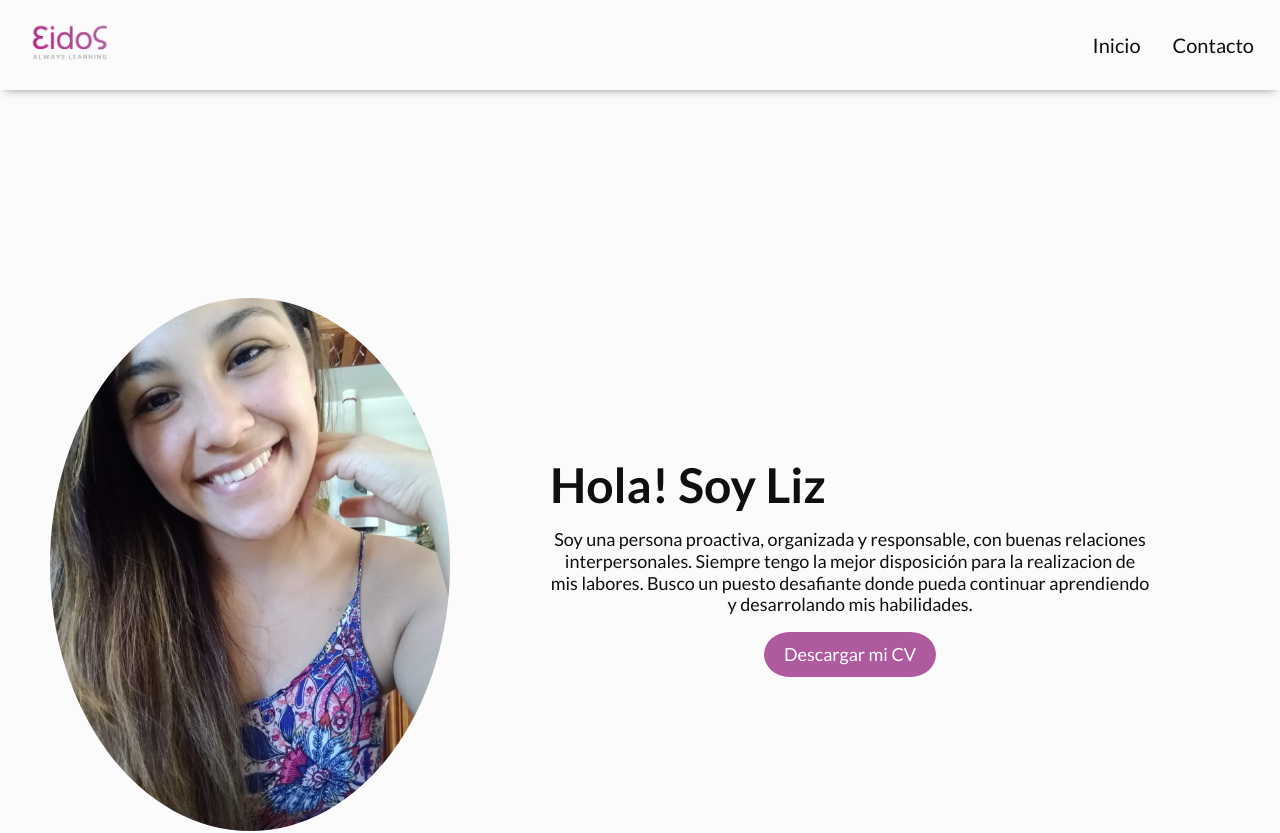
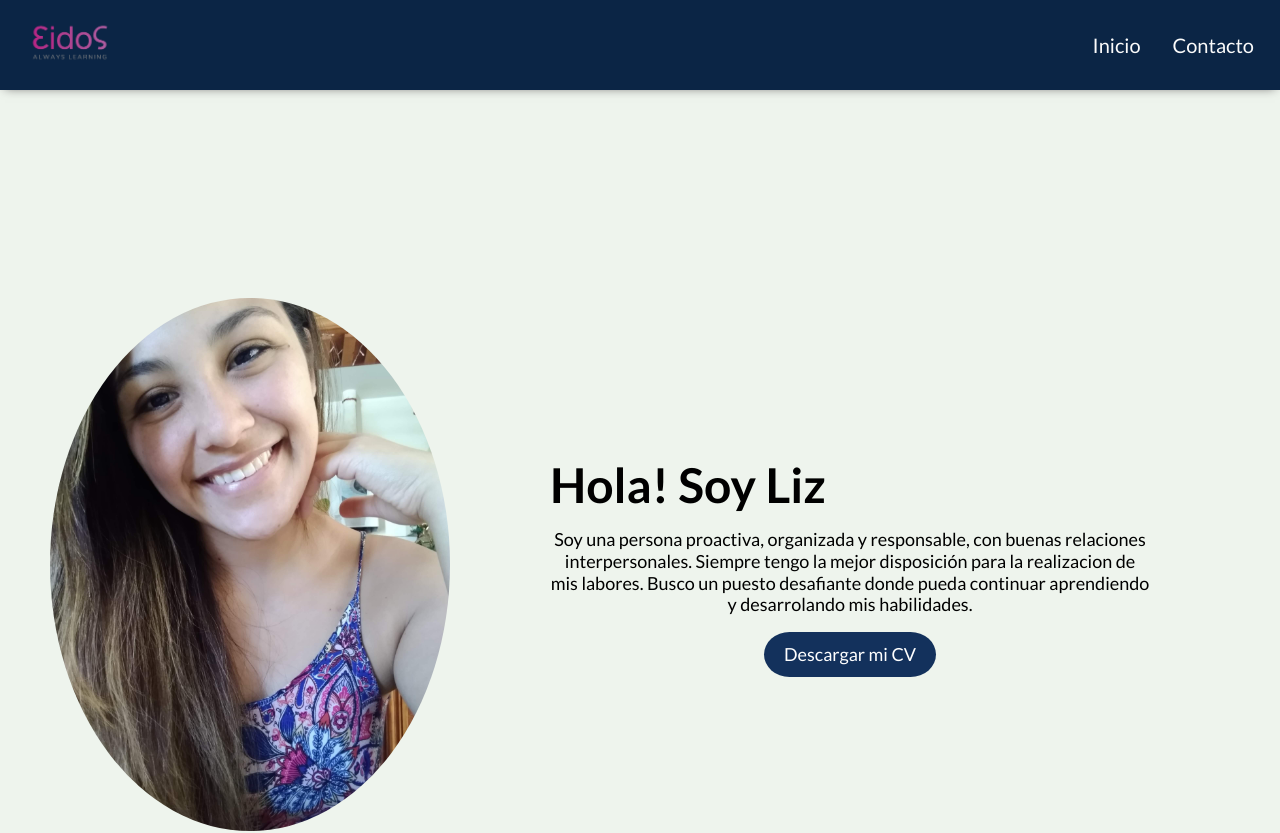
Before and after one commit to Liz-Maiz/Mi-Proyecto, a plain HTML site: page index.html in a window 1280 px wide. Shown: the top 833 px of the page. Drawn offline with Linux system fonts and the light colour scheme.

Commit message:
mensaje de commit

```diff
--- a/styles.css
+++ b/styles.css
@@ -33,9 +33,9 @@ body {
     /*TAMAÑO DE FUENTE*/
     line-height: 1.2;
     /*INTERLINEADO*/
-    background-color: #FBFBFB;
+    background-color: rgb(238, 244, 237);
     /*COLOR DE FONDO*/
-    color: #0f0f0f;
+    color: #000000;
     /*COLOR DE FUENTE*/
 
     /*EFECTOS DE LINEA SOMBREADA*/
@@ -94,7 +94,7 @@ header {
     /*ALTURA del header 90px*/
     width: 100%;
     /*ANCHO*/
-    background-color: #fbfbfb;
+    background-color: rgb(11, 37, 69);
     /*COLOR DE FONDO*/
     /*para que quede fijo*/
     position: fixed;
@@ -104,7 +104,7 @@ header {
     left: 0;
     /*IZQUIERDA*/
     /*para agregarlo sombra*/
-    box-shadow: 0 3px 10px -5px #5f5f5f;
+    box-shadow: 0 3px 10px -5px #6a6868;
     /*CAJA SOMBRA*/
     position: fixed;
     /*para que el menu me acompañe utilizo esta propiedad*/
@@ -129,15 +129,17 @@ nav {
 .nav-item a {
     padding: 16px;
     display: inline-block;
+    color: #fbfbfb;
 }
 
 
 .iconos:hover,
 .nav-item:hover {
     /*PERMITE PASAR EL CURSOR SOBRE EL MENU Y LO PINTA DE COLOR */
-    background-color: rgba(175, 89, 158, 0.3);
+    background-color: rgb(141, 169, 196);
     transition: background-color 0.3s;
     /*hace que el color aparezca de a poco*/
+
 }
 
 /*--BOTON--*/
@@ -232,6 +234,7 @@ article {
     width: 90%;
     margin: 10px;
     text-align: center;
+
 }
 
 
@@ -245,7 +248,7 @@ img.imagen {
 
 .boton {
     padding: 12px 20px;
-    background-color: #af599e;
+    background-color: rgb(19, 49, 92);
     color: white;
     border-top-right-radius: 15% 50%;
     border-top-left-radius: 15% 50%;
@@ -256,7 +259,7 @@ img.imagen {
 }
 
 .boton:hover {
-    background-color: rgba(175, 89, 158, 0.8);
+    background-color: rgb(141, 169, 196);
     transition: background-color 0.3s;
 }
 
@@ -281,10 +284,11 @@ img.iconos {
 }
 
 article.texto {
-    background: rgba(175, 89, 158, 0.3);
+    background: rgb(141, 169, 196);
     text-align: center;
     padding: 20px;
     border-radius: 10px;
+    color: #fbfbfb;
 }
 
 
@@ -294,7 +298,7 @@ article.texto {
     display: flex;
     justify-content: center;
     align-items: center;
-    background-color: #af599e;
+    background-color: rgb(11, 37, 69);
     color: #fbfbfb;
 
 
```
